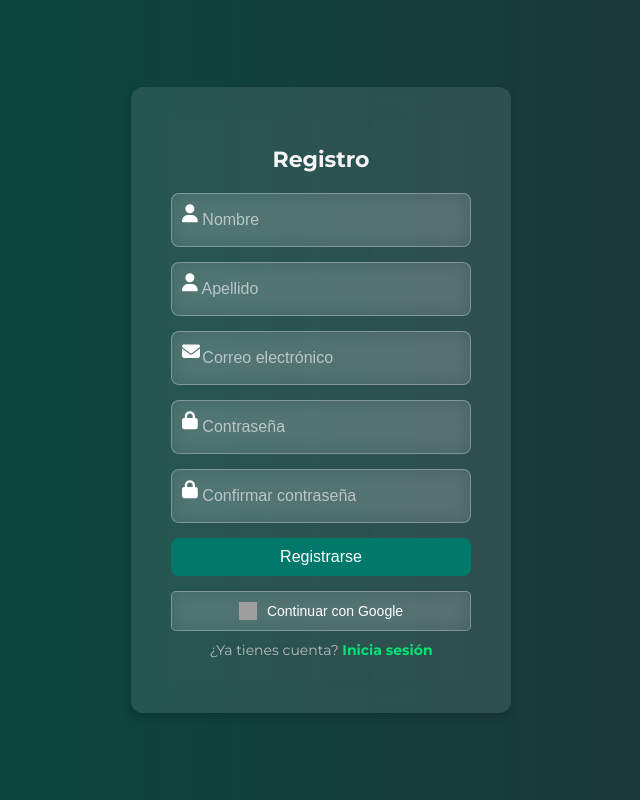
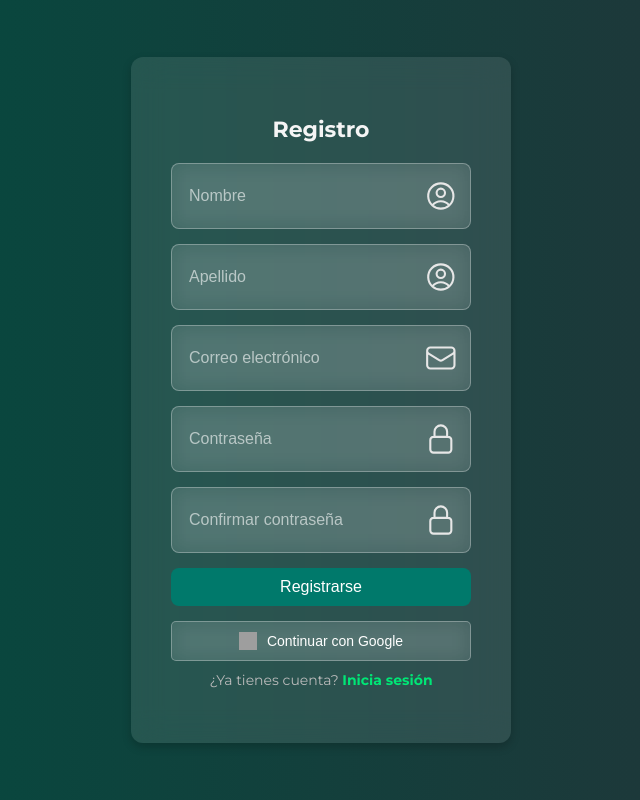
Before and after one commit to MalcomJesid/Ecommerce_SwapRent, a React (Vite) app in the folder frontend/: page /register in a window 1280 px wide. Shown: the whole page, without its empty margins (319-959 px from the left). Built offline with nearby package versions, Linux system fonts and the light colour scheme; grey boxes are pictures that could not be loaded.

Commit message:
Se modificó los iconos dentro de los componentes resgister, login

```diff
--- a/frontend/package.json
+++ b/frontend/package.json
@@ -13,7 +13,8 @@
     "lucide-react": "^0.479.0",
     "react": "^19.0.0",
     "react-dom": "^19.0.0",
-    "react-router-dom": "^7.2.0"
+    "react-router-dom": "^7.2.0",
+    "sonner": "^2.0.1"
   },
   "devDependencies": {
     "@eslint/js": "^9.21.0",
--- a/frontend/src/App.css
+++ b/frontend/src/App.css
@@ -395,6 +395,7 @@ a {
   text-align: center;
   padding: 30px 0;
   font-family: Arial, sans-serif;
+  margin-top: 40px;
 }
 
 .footer-container {
--- a/frontend/src/components/auth/Login.css
+++ b/frontend/src/components/auth/Login.css
@@ -49,12 +49,22 @@
     position: relative;
     margin-bottom: 10px;
   }
+  .input-group svg{
+    height: 40px;
+    width: 40px;
+    color: #e7e7e7;
+    left: 12px;
+    top: 50%;
+
+  }
 
   .icon {
     position: absolute;
     left: 10px;
     top: 10px;
     color: white;
+    left: 12px;
+    top: 50%;
   }
 
   .input-field {
@@ -70,7 +80,12 @@
   .input-field::placeholder {
     color: rgba(255, 255, 255, 0.7);
   }
-
+  .input {
+    box-sizing: border-box;
+    color: #191919;
+    padding: 15px 15px 15px 35px;
+    width: 100%;
+  }
   /* Mensaje de error */
   .error-message {
     color: red;
--- a/frontend/src/components/auth/Register.css
+++ b/frontend/src/components/auth/Register.css
@@ -67,7 +67,9 @@
     color: white;
     padding: 5px;
 }
-
+.input-group i{
+    margin-top: 8px;
+}
 .input-group input::placeholder {
     color: rgba(255, 255, 255, 0.6);
 }
--- a/frontend/src/components/auth/Register.tsx
+++ b/frontend/src/components/auth/Register.tsx
@@ -1,6 +1,7 @@
 import { useState } from "react";
 import { useNavigate } from "react-router-dom";
 import "./Register.css";
+import { Toaster, toast } from 'sonner';
 
 export default function Register() {
     const [formData, setFormData] = useState({
@@ -21,73 +22,117 @@ export default function Register() {
         e.preventDefault();
 
         if (formData.password !== formData.confirmPassword) {
-            alert("Las contraseñas no coinciden");
+            toast.error("Las contraseñas no coinciden");
             return;
         }
 
-        alert("Registro exitoso");
-        navigate("/login"); // Redirige al login después del registro
+
+        toast.success("Registro exitoso");
+
+            setTimeout(() => {
+            navigate("/login");
+            }, 400); // Redirige al login después del registro
     };
 
-    return (
+    return (<> <Toaster />
         <div className="register-container">
             <div className="register-box">
                 <h2>Registro</h2>
                 <form onSubmit={handleSubmit}>
                     <div className="input-group">
-                        <i className="fas fa-user icon"></i>
                         <input
                             type="text"
                             name="nombre"
-                            placeholder="   Nombre"
+                            placeholder="Nombre"
                             value={formData.nombre}
                             onChange={handleChange}
                             required
                         />
+                        <svg
+                                xmlns="http://www.w3.org/2000/svg"
+                                fill="none"
+                                viewBox="0 0 24 24"
+                                stroke-width="1.5"
+                                stroke="currentColor" className="size-6">
+                                <path
+                                stroke-linecap="round" stroke-linejoin="round" d="M17.982 18.725A7.488 7.488 0 0 0 12 15.75a7.488 7.488 0 0 0-5.982 2.975m11.963 0a9 9 0 1 0-11.963 0m11.963 0A8.966 8.966 0 0 1 12 21a8.966 8.966 0 0 1-5.982-2.275M15 9.75a3 3 0 1 1-6 0 3 3 0 0 1 6 0Z" />
+                        </svg>
+
                     </div>
                     <div className="input-group">
-                        <i className="fas fa-user icon"></i>
                         <input
                             type="text"
                             name="apellido"
-                            placeholder="   Apellido"
+                            placeholder="Apellido"
                             value={formData.apellido}
                             onChange={handleChange}
                             required
                         />
+                         <svg
+                                xmlns="http://www.w3.org/2000/svg"
+                                fill="none"
+                                viewBox="0 0 24 24"
+                                stroke-width="1.5"
+                                stroke="currentColor" className="size-6">
+                                <path
+                                stroke-linecap="round" stroke-linejoin="round" d="M17.982 18.725A7.488 7.488 0 0 0 12 15.75a7.488 7.488 0 0 0-5.982 2.975m11.963 0a9 9 0 1 0-11.963 0m11.963 0A8.966 8.966 0 0 1 12 21a8.966 8.966 0 0 1-5.982-2.275M15 9.75a3 3 0 1 1-6 0 3 3 0 0 1 6 0Z" />
+                        </svg>
                     </div>
                     <div className="input-group">
-                        <i className="fas fa-envelope icon"></i>
                         <input
                             type="email"
                             name="email"
-                            placeholder="   Correo electrónico"
+                            placeholder="Correo electrónico"
                             value={formData.email}
                             onChange={handleChange}
                             required
                         />
+                        <svg
+                                xmlns="http://www.w3.org/2000/svg"
+                                fill="none"
+                                viewBox="0 0 24 24"
+                                stroke-width="1.5" stroke="currentColor"
+                                className="size-6">
+                                <path
+                                stroke-linecap="round" stroke-linejoin="round" d="M21.75 6.75v10.5a2.25 2.25 0 0 1-2.25 2.25h-15a2.25 2.25 0 0 1-2.25-2.25V6.75m19.5 0A2.25 2.25 0 0 0 19.5 4.5h-15a2.25 2.25 0 0 0-2.25 2.25m19.5 0v.243a2.25 2.25 0 0 1-1.07 1.916l-7.5 4.615a2.25 2.25 0 0 1-2.36 0L3.32 8.91a2.25 2.25 0 0 1-1.07-1.916V6.75" />
+                        </svg>
+
                     </div>
                     <div className="input-group">
-                        <i className="fas fa-lock icon"></i>
                         <input
                             type="password"
                             name="password"
-                            placeholder="   Contraseña"
+                            placeholder="Contraseña"
                             value={formData.password}
                             onChange={handleChange}
                             required
                         />
+                        <svg
+                            xmlns="http://www.w3.org/2000/svg"
+                            fill="none" viewBox="0 0 24 24"
+                            stroke-width="1.5" stroke="currentColor"
+                            className="size-6">
+                            <path
+                            stroke-linecap="round" stroke-linejoin="round" d="M16.5 10.5V6.75a4.5 4.5 0 1 0-9 0v3.75m-.75 11.25h10.5a2.25 2.25 0 0 0 2.25-2.25v-6.75a2.25 2.25 0 0 0-2.25-2.25H6.75a2.25 2.25 0 0 0-2.25 2.25v6.75a2.25 2.25 0 0 0 2.25 2.25Z" />
+                         </svg>
                     </div>
                     <div className="input-group">
-                        <i className="fas fa-lock icon"></i>
                         <input
                             type="password"
                             name="confirmPassword"
-                            placeholder="   Confirmar contraseña"
+                            placeholder="Confirmar contraseña"
                             value={formData.confirmPassword}
                             onChange={handleChange}
                             required
                         />
+                          <svg
+                            xmlns="http://www.w3.org/2000/svg"
+                            fill="none" viewBox="0 0 24 24"
+                            stroke-width="1.5" stroke="currentColor"
+                            className="size-6">
+                            <path
+                            stroke-linecap="round" stroke-linejoin="round" d="M16.5 10.5V6.75a4.5 4.5 0 1 0-9 0v3.75m-.75 11.25h10.5a2.25 2.25 0 0 0 2.25-2.25v-6.75a2.25 2.25 0 0 0-2.25-2.25H6.75a2.25 2.25 0 0 0-2.25 2.25v6.75a2.25 2.25 0 0 0 2.25 2.25Z" />
+                         </svg>
                     </div>
                     <button type="submit" className="register-button-new">Registrarse</button>
                 </form>
@@ -101,5 +146,7 @@ export default function Register() {
                 <p>¿Ya tienes cuenta? <span onClick={() => navigate("/login")} className="login-link">Inicia sesión</span></p>
             </div>
         </div>
+        </>
+
     );
 }
--- a/frontend/src/components/principal/Navbar.tsx
+++ b/frontend/src/components/principal/Navbar.tsx
@@ -27,7 +27,6 @@ const Navbar =() => {
     <ul>
         <li><a href="category">Categorías</a></li>
         <li><a href="offer">Ofertas</a></li>
-        <li><a href="history">Historial</a></li>
         <li><a href="rent">Rentar</a></li>
         <li><a href="exchange">Intercambiar</a></li>
     </ul>
@@ -35,7 +34,7 @@ const Navbar =() => {
         <a href="login">Cuenta</a>
         <a href="#">Favoritos</a>
         <a href="#"><i className="fa-solid fa-bell"></i></a>
-        <a href="#"><i className="fa-solid fa-comments"></i></a>
+        <a href="history"><i className="fa-solid fa-comments"></i></a>
     </div>
 </nav>
 </div>
```
Also changed, not shown: frontend/src/components/auth/Login.tsx (+23 -4 lines), 1 other file (tests, documents, lock files or other folders).
